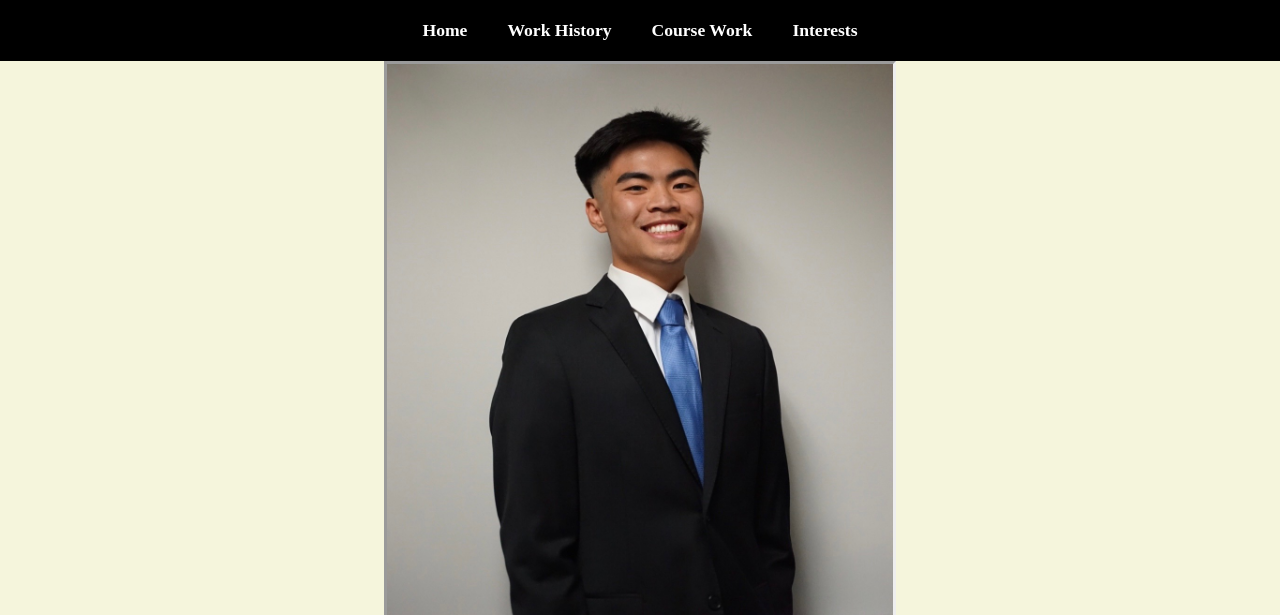
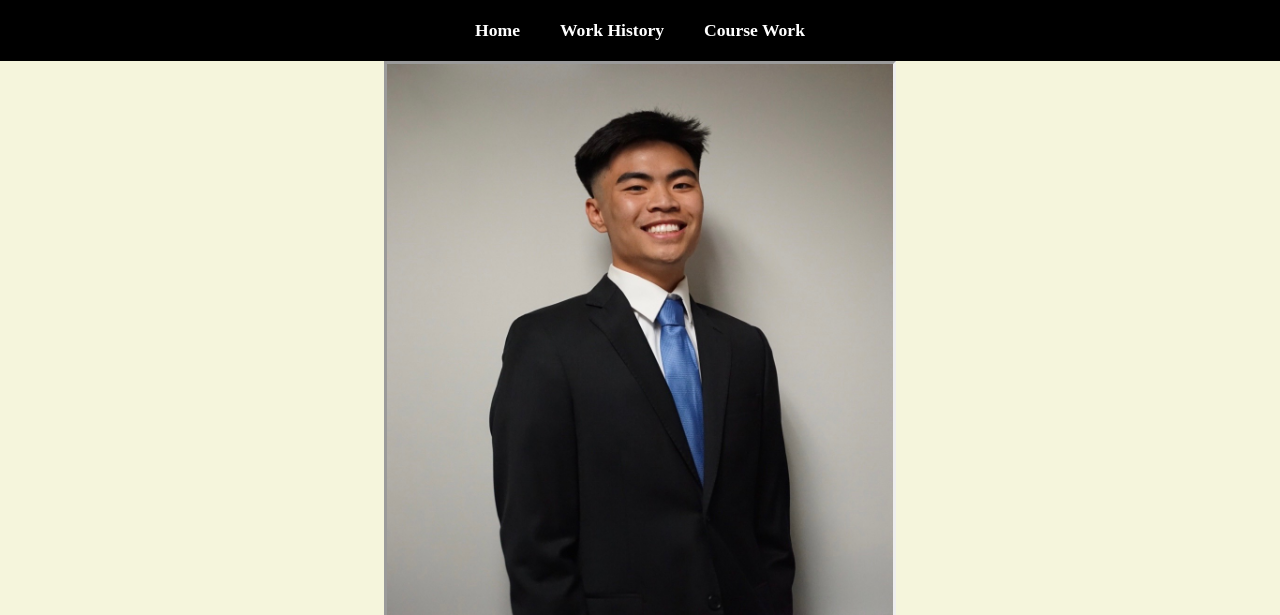
Before and after one commit to chichiniks/.github.io, a plain HTML site: page index.html in a window 1280 px wide. Shown: the top 615 px of the page. Drawn offline with Linux system fonts and the light colour scheme.

Commit message:
Update index.html

```diff
--- a/index.html
+++ b/index.html
@@ -26,7 +26,7 @@ EMAIL: cabraln1@uci.edu
       <li><a href="index.html">Home</a></li>
       <li><a href="workhistory.html">Work History</a></li>
       <li><a href="coursework.html">Course Work</a></li>
-      <li><a href="interests.html">Interests</a></li>
+<!--       <li><a href="interests.html">Interests</a></li> -->
     </ul>
   </nav>
   <section id="home">
```
